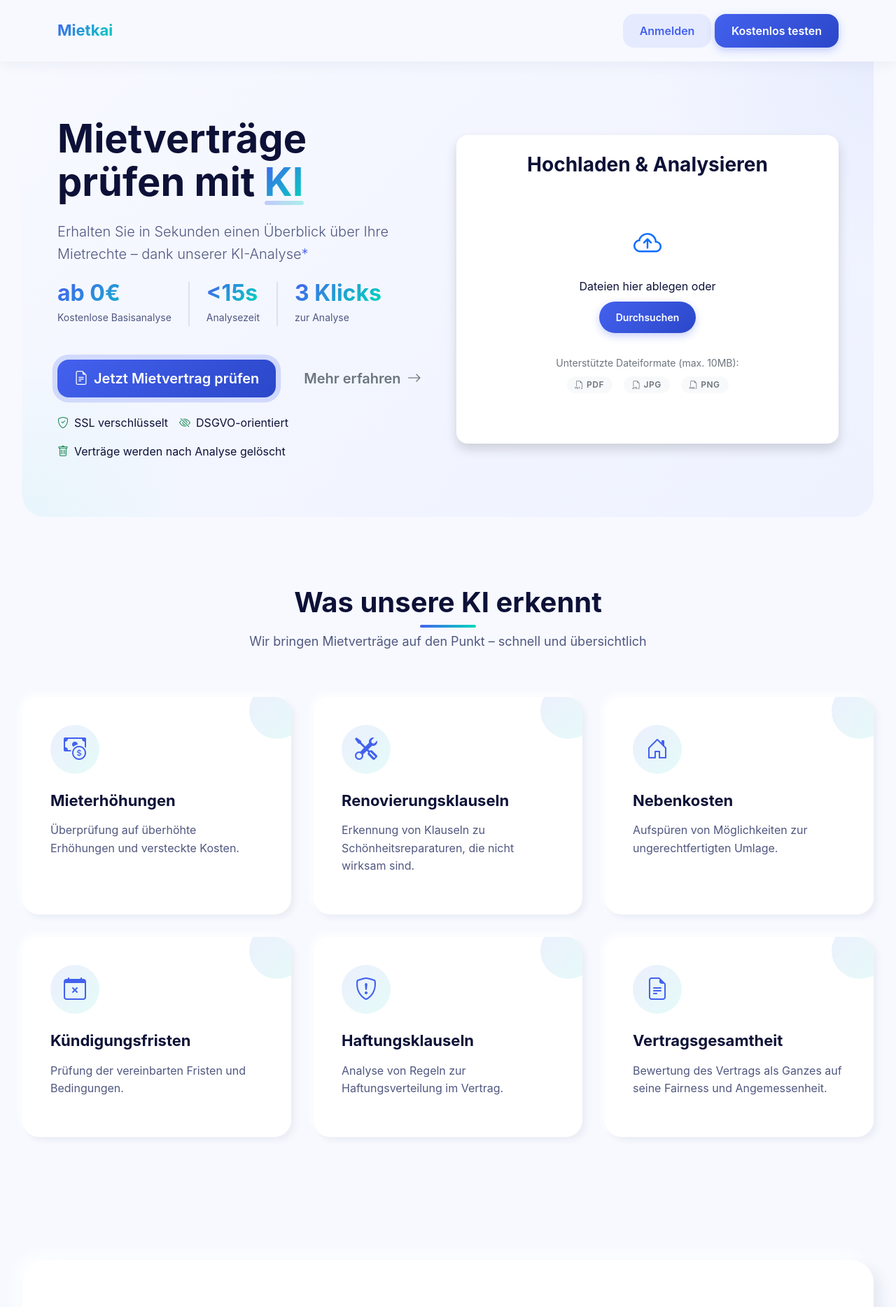
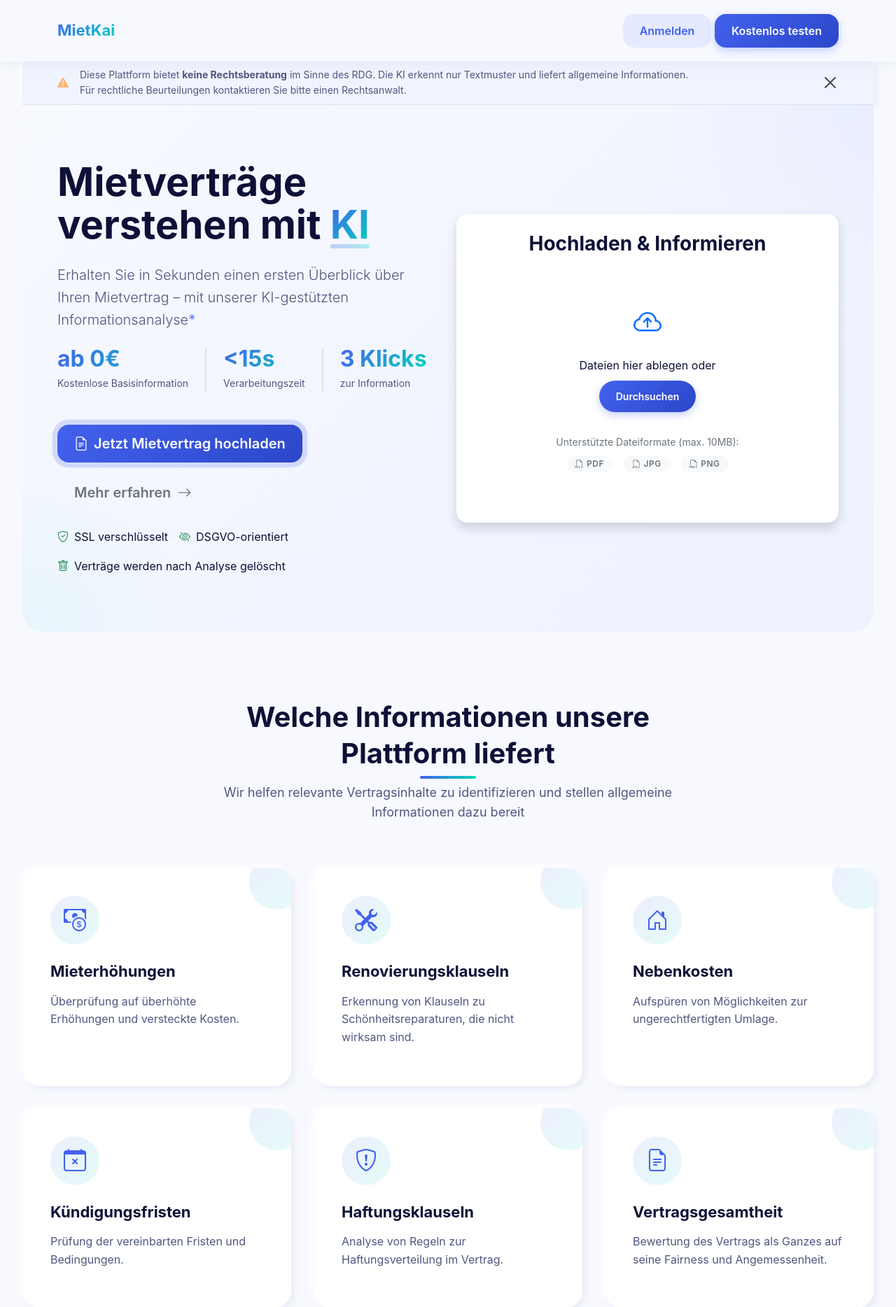
Before and after one commit to am9zZWY/KlarMieten, a Django app: page / in a window 1280 px wide. Shown: the top 1868 px of the page at 70% size. Run offline with Django 5.2, Linux system fonts and the light colour scheme; some libraries are stand-ins or nearby versions.

Commit message:
Correct capitalization of "MietKai" across various files

```diff
--- a/contract_analysis/templates/contract/contract.html
+++ b/contract_analysis/templates/contract/contract.html
@@ -2,7 +2,7 @@
 {% load static %}
 
 {% block title %}
-    Mietkai | Mietvertrag analysieren
+    MietKai | Mietvertrag analysieren
 {% endblock %}
 
 {% block link %}
--- a/contract_analysis/templates/contract/edit.html
+++ b/contract_analysis/templates/contract/edit.html
@@ -2,7 +2,7 @@
 {% load static %}
 
 {% block title %}
-    Mietkai | Mietvertrag zensieren
+    MietKai | Mietvertrag zensieren
 {% endblock %}
 
 {% block content %}
--- a/contract_analysis/templates/contract/home.html
+++ b/contract_analysis/templates/contract/home.html
@@ -1,7 +1,7 @@
 {% extends 'base.html' %}
 
 {% block title %}
-    Mietkai - Mietverträge
+    MietKai - Mietverträge
 {% endblock %}
 
 {% block content %}
--- a/contract_analysis/templates/not_authed.html
+++ b/contract_analysis/templates/not_authed.html
@@ -1,6 +1,6 @@
 <section class="py-5">
     <div class="container text-center">
-        <h2>Willkommen bei Mietkai</h2>
+        <h2>Willkommen bei MietKai</h2>
         <p>Bitte melden Sie sich an, um Ihre Mietverträge zu analysieren und zu verwalten.</p>
         <a href="{% url 'login' %}" class="btn btn-primary btn-lg">Anmelden</a>
     </div>
--- a/mietkai/faq.py
+++ b/mietkai/faq.py
@@ -1,6 +1,6 @@
 FAQ = [
     {
-        "question": "Was bietet \"Mietkai\"?",
+        "question": "Was bietet MietKai?",
         "answer": "Unser Service zeigt Ihnen einen ersten Überblick über die häufigsten Regelungen im Mietrecht. Die Informationen helfen Ihnen, Ihren Mietvertrag besser zu verstehen – aber sie ersetzen keine rechtliche Beratung. Bei konkreten Fragen sollten Sie immer eine Fachanwaltin oder eine Fachanwalt hinzuziehen.",
         "for": ["landing", "faq"]
     },
--- a/mietkai/settings.py
+++ b/mietkai/settings.py
@@ -227,4 +227,8 @@ LOGGING = {
 # ------------------------------------------------------------------------------
 DEFAULT_AUTO_FIELD = "django.db.models.BigAutoField"
 
+# NAME OF THE APPLICATION
+# ------------------------------------------------------------------------------
+APP_NAME = "MietKai"
+
 print("Settings loaded successfully")
--- a/pyproject.toml
+++ b/pyproject.toml
@@ -1,7 +1,7 @@
 [project]
 name = "mietkai"
 version = "0.1.0"
-description = "Mietkai"
+description = "MietKai"
 readme = "README.md"
 requires-python = ">=3.12"
 dependencies = [
--- a/templates/404.html
+++ b/templates/404.html
@@ -1,7 +1,7 @@
 {% extends 'base.html' %}
 {% load static %}
 
-{% block title %}Mietkai | 404{% endblock %}
+{% block title %}MietKai | 404{% endblock %}
 
 {% block content %}
     <div class="quantum-container">
--- a/templates/base.html
+++ b/templates/base.html
@@ -7,7 +7,7 @@
         <meta name="viewport" content="width=device-width, initial-scale=1.0">
         <title>
             {% block title %}
-                Mietkai | KI-gestützte Mietvertragsanalyse
+                MietKai | KI-gestützte Mietvertragsanalyse
             {% endblock %}
         </title>
 
@@ -26,15 +26,15 @@
                   content="Prüfen Sie Mietverträge schnell und sicher mit KI. Ideal für Studierende, Vermieter und Mieter. Erkennen Sie unzulässige Klauseln, versteckte Kosten und mehr – schnell und transparent.">
             <meta name="keywords"
                   content="Mietvertrag prüfen, Mietrecht, KI Mietvertragsanalyse, Studierende, unzulässige Mietkosten, Renovierungsklauseln, Kündigungsfristen, Haftungsklauseln, faire Preise, Nebenkosten prüfen">
-            <meta name="author" content="Mietkai">
-            <meta property="og:title" content="Mietkai | Mietverträge prüfen mit KI für Studierende">
+            <meta name="author" content="MietKai">
+            <meta property="og:title" content="MietKai | Mietverträge prüfen mit KI für Studierende">
             <meta property="og:description"
                   content="Mit unserer KI prüfen Sie Mietverträge schnell, sicher und einfach. Perfekt für Studierende und alle, die unzulässige Klauseln erkennen wollen.">
             <meta property="og:image" content="{% static 'img/og-image.png' %}">
             <meta property="og:url" content="https://darf-vermieter-das.de">
             <meta property="og:type" content="website">
             <meta name="twitter:card" content="summary_large_image">
-            <meta name="twitter:title" content="Mietkai | Mietverträge prüfen mit KI">
+            <meta name="twitter:title" content="MietKai | Mietverträge prüfen mit KI">
             <meta name="twitter:description"
                   content="Erfahren Sie in Sekunden, was Ihr Vermieter darf und was nicht – dank unserer KI-gestützten Mietvertragsanalyse.">
             <meta name="twitter:image" content="{% static 'img/og-image.png' %}">
--- a/templates/footer.html
+++ b/templates/footer.html
@@ -1,8 +1,8 @@
 <footer class="neo-footer">
     <div class="footer-top">
         <div class="footer-logo">
-            <!-- <img src="img/logo-white.svg" alt="Mietkai Logo"> -->
-            <span>Mietkai</span>
+            <!-- <img src="img/logo-white.svg" alt="MietKai Logo"> -->
+            <span>MietKai</span>
         </div>
 
         <div class="footer-links">
@@ -49,7 +49,7 @@
     </div>
 
     <div class="footer-bottom">
-        <p>&copy; 2025 Mietkai Alle Rechte vorbehalten.</p>
+        <p>&copy; 2025 MietKai Alle Rechte vorbehalten.</p>
 
         <div class="social-links">
             <a href="#"><i class="bi bi-facebook"></i></a>
--- /dev/null
+++ b/templates/hero_disclaimer.html
@@ -0,0 +1,31 @@
+<div class="legal-disclaimer border-bottom" x-data="{ show: true }" x-show="show">
+    <div class="container py-2 d-flex align-items-center justify-content-between">
+        <div class="d-flex align-items-center">
+            <i class="bi bi-exclamation-triangle-fill me-3" style="color:var(--warning)"></i>
+            <p class="mb-0 small">Diese Plattform bietet <strong>keine Rechtsberatung</strong> im Sinne des RDG. Die KI
+                erkennt nur Textmuster und liefert allgemeine Informationen.<br>Für rechtliche Beurteilungen kontaktieren
+                Sie bitte einen Rechtsanwalt.</p>
+        </div>
+        <button class="btn-close" @click="show = false" aria-label="Schließen"></button>
+    </div>
+</div>
+
+<style>
+    .legal-disclaimer {
+        background-color: var(--surface-alt);
+        box-shadow: var(--shadow-small);
+        z-index: var(--z-tooltip);
+        color: var(--text-secondary);
+    }
+
+    .legal-disclaimer .btn-close {
+        opacity: 0.7;
+        transition: var(--transition-fast);
+        margin-left: 1rem;
+    }
+
+    .legal-disclaimer .btn-close:hover {
+        opacity: 1;
+        transform: scale(1.1);
+    }
+</style>
--- a/templates/main.html
+++ b/templates/main.html
@@ -12,30 +15,33 @@
                     <!-- Left Side - Content -->
                     <div class="col-lg-6 hero-content-wrapper">
                         <div class="hero-content">
-                            <h1 class="hero-title display-4 fw-bold mb-4">Mietverträge prüfen mit <span
+                            <h1 class="hero-title display-4 fw-bold mb-4">Mietverträge verstehen mit <span
                                     class="hero-highlight position-relative">KI</span></h1>
-                            <p class="hero-subtitle lead mb-4">Erhalten Sie in Sekunden einen Überblick über Ihre
-                                Mietrechte – dank unserer KI-Analyse<a href="#disclaimer">*</a></p>
+                            <p class="hero-subtitle lead mb-4">Erhalten Sie in Sekunden einen ersten Überblick über
+                                Ihren
+                                Mietvertrag – mit unserer KI-gestützten Informationsanalyse<a
+                                        href="#disclaimer">*</a>
+                            </p>
 
                             <div class="hero-stats d-flex flex-wrap gap-4 mb-5">
                                 <div class="stat-item pe-4 border-end border-2">
                                     <span class="stat-number d-block">ab 0€</span>
-                                    <span class="stat-text">Kostenlose Basisanalyse</span>
+                                    <span class="stat-text">Kostenlose Basisinformation</span>
                                 </div>
                                 <div class="stat-item pe-4 border-end border-2">
                                     <span class="stat-number d-block"><15s</span>
-                                    <span class="stat-text">Analysezeit</span>
+                                    <span class="stat-text">Verarbeitungszeit</span>
                                 </div>
                                 <div class="stat-item">
                                     <span class="stat-number d-block">3 Klicks</span>
-                                    <span class="stat-text">zur Analyse</span>
+                                    <span class="stat-text">zur Information</span>
                                 </div>
                             </div>
 
                             <div class="d-flex flex-wrap gap-3 mb-4">
                                 <button class="btn btn-primary btn-lg pulse-animation" x-data
                                         x-on:click="scrollAndHighlightUploadForm()">
-                                    <i class="bi bi-file-earmark-text me-2"></i>Jetzt Mietvertrag prüfen
+                                    <i class="bi bi-file-earmark-text me-2"></i>Jetzt Mietvertrag hochladen
                                 </button>
                                 <a href="#how-it-works" class="btn btn-outline-secondary btn-lg">
                                     Mehr erfahren <i class="bi bi-arrow-right ms-1"></i>
@@ -63,7 +69,7 @@
                     <div class="col-lg-6 mt-5 mt-lg-0">
                         <section class="upload-form-wrapper bg-white p-3 p-lg-4 rounded-4 shadow"
                                  id="upload-form-section">
-                            <h3 class="mb-4 text-center">Hochladen & Analysieren</h3>
+                            <h3 class="mb-4 text-center">Hochladen & Informieren</h3>
                             <div class="upload-form">
                                 {% include 'contract/upload.html' %}
                             </div>
@@ -80,8 +86,9 @@
         <!-- Features Section -->
         <section class="section" id="functions">
             <div class="section-header">
-                <h2>Was unsere KI erkennt</h2>
-                <p>Wir bringen Mietverträge auf den Punkt – schnell und übersichtlich</p>
+                <h2>Welche Informationen unsere Plattform liefert</h2>
+                <p>Wir helfen relevante Vertragsinhalte zu identifizieren und stellen allgemeine Informationen dazu
+                    bereit</p>
             </div>
 
             <div class="features-grid">
@@ -198,8 +206,9 @@
                         <i class="bi bi-star-fill"></i>
                         <i class="bi bi-star-fill"></i>
                     </div>
-                    <p class="testimonial-text">"Die KI hat in meinem Vertrag drei ungültige Klauseln gefunden. Dank der
-                        Handlungsempfehlungen konnte ich 240€ pro Jahr sparen!"</p>
+                    <p class="testimonial-text">"Der Vertrags-Scanner hat mir die Augen geöffnet! Die markierten
+                        Stellen
+                        habe ich mit einem Fachanwalt besprochen und dadurch 240€ jährlich gespart."</p>
                     <div class="testimonial-author">
                         <img src="" alt="Marie S.">
                         <div>
@@ -217,8 +226,9 @@
                         <i class="bi bi-star-fill"></i>
                         <i class="bi bi-star-fill"></i>
                     </div>
-                    <p class="testimonial-text">"Schnell, präzise und verständlich erklärt. Die Renovierungsklausel in
-                        meinem Vertrag war unwirksam. Das hat mir viel Geld und Ärger erspart."</p>
+                    <p class="testimonial-text">"Endlich keine Übersetzung aus dem Juristendeutsch mehr nötig! Die
+                        thematische Übersicht hat mir geholfen, die richtigen Fragen für mein Anwaltsgespräch
+                        vorzubereiten."</p>
                     <div class="testimonial-author">
                         <img src="" alt="Thomas K.">
                         <div>
@@ -236,8 +246,10 @@
                         <i class="bi bi-star-fill"></i>
                         <i class="bi bi-star"></i>
                     </div>
-                    <p class="testimonial-text">"Als Jurastudentin bin ich beeindruckt von der Genauigkeit. Die KI hat
-                        sogar Details gefunden, die mir nicht aufgefallen wären."</p>
+                    <p class="testimonial-text">"Dank des Mietspiegelchecks habe ich erst herausgefunden, dass meine
+                        Miete unüblich hoch ist. Danach habe ich den Mieterbund aufgesucht und mit meiner Anwältin
+                        eine
+                        Mietminderung durchgesetzt. Ohne die Analyse wäre ich nicht auf diese Lösung gekommen."</p>
                     <div class="testimonial-author">
                         <img src="" alt="Laura M.">
                         <div>
--- a/templates/navbar.html
+++ b/templates/navbar.html
@@ -4,11 +4,11 @@
         <div class="nav-logo">
         <span>{% if user.is_authenticated %}
             <a href="{% url 'home' %}">
-                Mietkai
+                MietKai
             </a>
         {% else %}
             <a href="/">
-                Mietkai
+                MietKai
             </a>
         {% endif %}</span>
         </div>
--- a/templates/pricing.html
+++ b/templates/pricing.html
@@ -1,7 +1,7 @@
 {% extends 'base.html' %}
 
 {% block title %}
-    Mietkai | Preise
+    MietKai | Preise
 {% endblock %}
 
 {% block content %}
```
Also changed, not shown: other parts of templates/main.html (+34 -2 lines), docs/feasability-report.md (+1 -1 lines).
